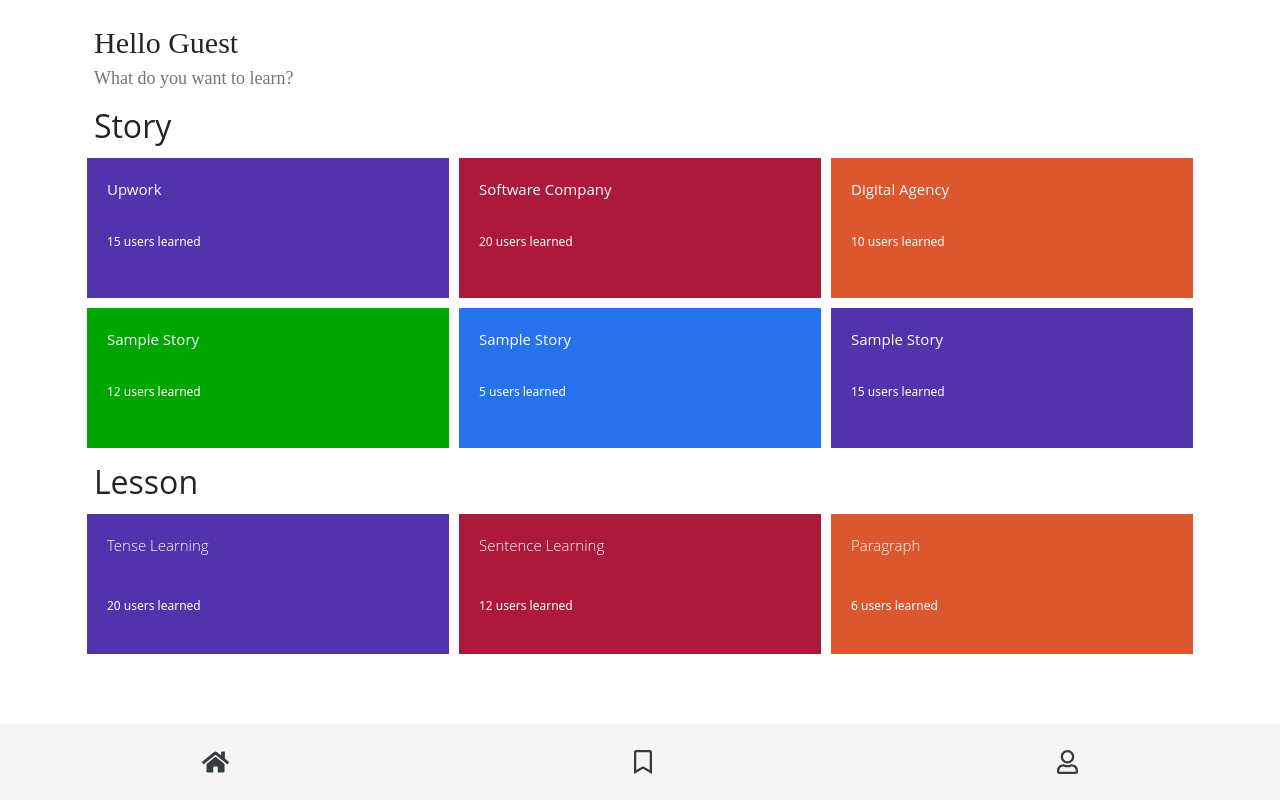
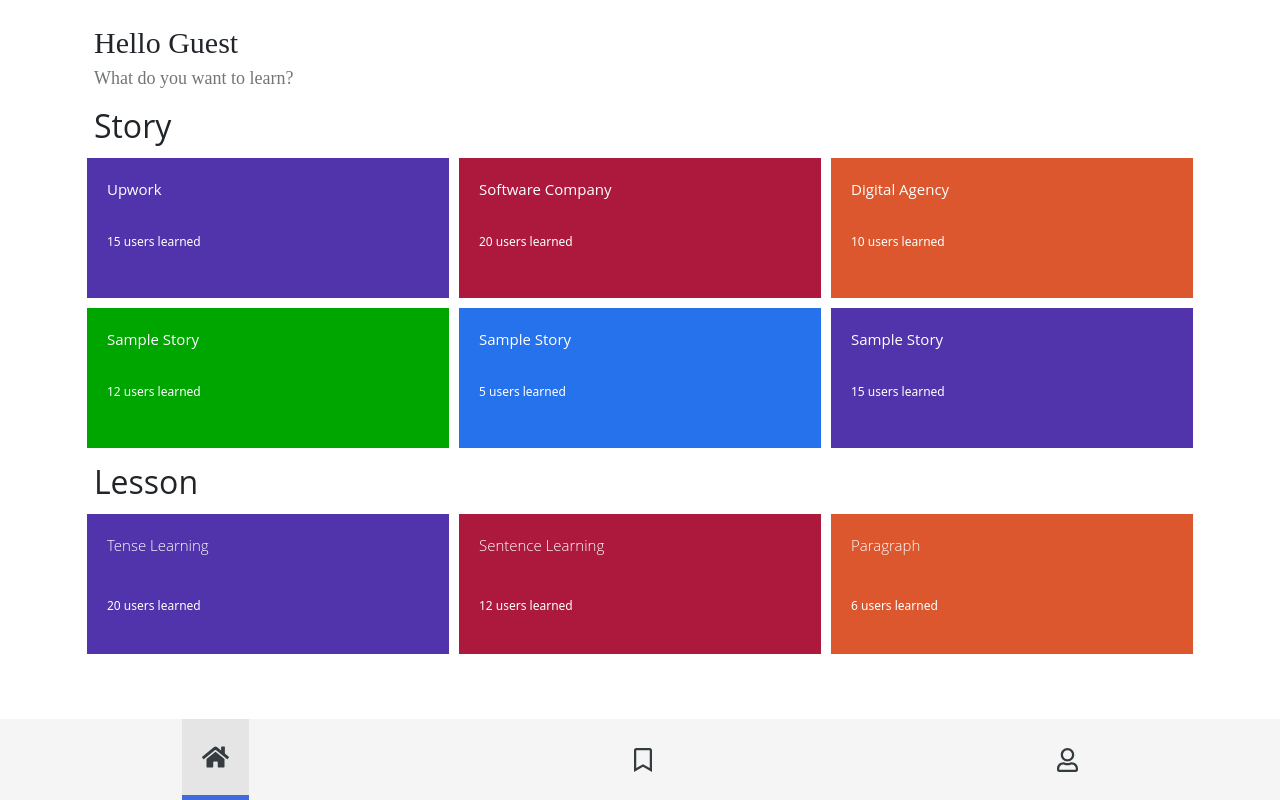
Before and after one commit to nizam5567/Learning, a React (Create React App) app: page / in a window 1280 px wide. Built offline with nearby package versions, Linux system fonts and the light colour scheme.

Commit message:
Resolved issues

```diff
--- a/src/App.css
+++ b/src/App.css
@@ -55,3 +55,8 @@
   padding: 10px;
   position: relative;
 }
+
+.activeBottomLink {
+  background-color: #e5e5e5;
+  border-bottom: 5px solid royalblue;
+}
--- a/src/App.tsx
+++ b/src/App.tsx
@@ -16,6 +16,7 @@ import Login from "./Login";
 import PrivateRoute from "./Utils/PrivateRoute";
 import PublicRoute from "./Utils/PublicRoute";
 import Favorite from "./stories/Favorite";
+import BottomLinks from "./common/BottomLinks";
 
 function App() {
 
@@ -39,7 +40,7 @@ function App() {
           <PrivateRoute path="/result" component={Result} />
           <PrivateRoute path="/favorite" component={Favorite} />
         </Switch>
-
+        <BottomLinks />
       </div>
     </Router>
   );
--- a/src/Dashboard.tsx
+++ b/src/Dashboard.tsx
@@ -138,9 +138,7 @@ export default function Dashboard(props: any) {
                         </div>
                     </div>
                 </div>
-                <div className="dashboardBottom">
-                    <BottomLinks />
-                </div>
+
             </div>
 
         </div>
--- a/src/Login.tsx
+++ b/src/Login.tsx
@@ -29,7 +29,9 @@ const Login = (props: any) => {
         //   else setError("Something went wrong. Please try again later.");
         // });
         setUserSession(username.value, password.value);
-        props.history.push('/dashboard');
+        //props.history.push('/dashboard');
+        var {from} = props.location.state || {from: {pathname: '/'}};
+        props.history.push(from);
     }
 
     return (<div className="outer login">
--- a/src/common/BottomLinks.tsx
+++ b/src/common/BottomLinks.tsx
@@ -1,15 +1,43 @@
 import { faHome } from "@fortawesome/free-solid-svg-icons";
 import { faBookmark, faUser } from "@fortawesome/free-regular-svg-icons";
 import { FontAwesomeIcon } from "@fortawesome/react-fontawesome";
-import { Link } from "react-router-dom";
+import { Link, useLocation } from "react-router-dom";
+import { useState } from "react";
+import { stringify } from "querystring";
 
 const BottomLinks = () => {
+
+    const links = [
+        { id: 1, name: "home", to: "/", icon: faHome, },
+        { id: 2, name: "favorite", to: "/favorite", icon: faBookmark },
+        { id: 3, name: "dashboard", to: "/dashboard", icon: faUser },
+    ];
+
+    const location = useLocation();
+    console.log(location.pathname);
+
+    const path = location.pathname;
+
+    const [active, setActive] = useState<number>();
+    const handleActive = (id: number) => {
+        setActive(id);
+    };
+
     return (
-        <div className="bottomSection">
+        <div className="bottomSection" style={ (path).includes('/storyQuestions') ? {display: "none"}:{}}>
             <div className="mobile-app-icon-bar">
-                <Link to={"/"}><FontAwesomeIcon icon={faHome} /></Link>
+                {links.map((item) => {
+
+                    return <Link to={item.to}
+                        id={item.id.toString()}
+                        //onClick={() => handleActive(item.id)}
+                        className={path === item.to ? "activeBottomLink" : ""}>
+                        <FontAwesomeIcon icon={item.icon} />
+                    </Link>;
+                })}
+                {/* <Link to={"/"}><FontAwesomeIcon icon={faHome} /></Link>
                 <Link to={"/favorite"}><FontAwesomeIcon icon={faBookmark} /></Link>
-                <Link to={"/dashboard"}><FontAwesomeIcon icon={faUser} /></Link>
+                <Link to={"/dashboard"}><FontAwesomeIcon icon={faUser} /></Link> */}
             </div>
         </div>
     );
--- a/src/questions/QueAns.tsx
+++ b/src/questions/QueAns.tsx
@@ -281,7 +281,6 @@ export default function QueAns(props: any) {
 
       <ToastContainer className="p-3" position={'top-center'}>
         <Toast className="d-inline-block m-1" bg={toasterBg} onClose={() => setToastShow(false)} show={toastShow} delay={3000} autohide>
-
           <Toast.Body className={'text-white'}>
             {toasterMsg}
           </Toast.Body>
--- a/src/questions/StoryQuestions.tsx
+++ b/src/questions/StoryQuestions.tsx
@@ -186,21 +186,17 @@ const StoryQuestions = (props: any) => {
       console.log("achievedPointsPercentage", achievedPointsPercentage);
       let achievedVocabularyPointsPercentage = ((resultDetails.vocalbularyPoints || 0) * 100) / (totalResultDetails.vocalbularyPoints || 0);
       let achievedSentencePointsPercentage = ((resultDetails.sentencePoints || 0) * 100) / (totalResultDetails.sentencePoints || 0);
-      console.log("gg", achievedVocabularyPointsPercentage, achievedSentencePointsPercentage);
       let userResultDetails: ResultDetails = resultDetails;
       userResultDetails.totalQue = totalQue;
       if (achievedPointsPercentage < 33) {
-        console.log("story");
         userResultDetails.suggestion = "Read Story";
         userResultDetails.suggestionLink = "/story/" + storyId;
         userResultDetails.suggestionLinkText = "Read Story";
       } else if (achievedPointsPercentage >= 33 && achievedVocabularyPointsPercentage < 33) {
-        console.log("voca");
         userResultDetails.suggestion = "Read Vocabulary";
         userResultDetails.suggestionLink = "/vocabulary/" + storyId;
         userResultDetails.suggestionLinkText = "Learn Vocabulary";
       } else if (achievedPointsPercentage >= 33 && achievedSentencePointsPercentage < 33) {
-        console.log("sen");
         userResultDetails.suggestion = "Read Sentence";
         userResultDetails.suggestionLink = "/sentence/" + storyId;
         userResultDetails.suggestionLinkText = "Learn Sentence";
@@ -213,6 +209,8 @@ const StoryQuestions = (props: any) => {
       //   setIsCompleted(true);
       // }, 2000);
       setIsCompleted(true);
+      const elm = document.querySelector('.bottomSection');
+      (elm as any).style.display = "block";
     }
   }
 
--- a/src/stories/Favorite.tsx
+++ b/src/stories/Favorite.tsx
@@ -86,7 +86,6 @@ export default function Favorite() {
         </div>
 
       </div>
-      <BottomLinks />
 
       <Modal show={showModal} onHide={handleClose}>
         <Modal.Header closeButton>
--- a/src/stories/FlipContent.jsx
+++ b/src/stories/FlipContent.jsx
@@ -111,17 +111,15 @@ class FlipContent extends React.Component {
         //}, 50);
     }
 
-
-
     render() {
         return (
-            <div>
+            <div style={{ overflow: "hidden" }}>
                 <div className="row">
                     <div className="col-md-12" style={{ textAlign: "center", margin: "20px 0 10px" }}>
                         <h2><strong>{this.props.title}</strong></h2>
                     </div>
                 </div>
-                <div style={{ position: "relative" }}>
+                <div style={{ position: "relative", overflow: "hidden" }}>
                     <div className="container" style={{ margin: "0 auto", width: "calc(100% - 55px)" }}>
                         {this.state.isSetWindowHeight && <HTMLFlipBook
                             width={550}
--- a/src/stories/StoryDetails.tsx
+++ b/src/stories/StoryDetails.tsx
@@ -26,6 +26,10 @@ const StoryDetails = (props: any) => {
         // { id: 5, storyId: 1, content: "dialog 5", contentBangla: "" },
         // { id: 6, storyId: 1, content: "dialog 6", contentBangla: "" }
     ];
+
+    const dialogsDataByStoryId = dialogsData.filter((item: any) => {
+        return item.storyId === storyId;
+    });
 
     const showNoOfDialog = 2;
     let startingIdx = 0;
@@ -119,8 +123,9 @@ const StoryDetails = (props: any) => {
             </MDBContainer>
          */}
 
-            <FlipContent storyId={storyId} title={storyData?.title} content={dialogsData} />
-            <BottomLinks />
+            {dialogsDataByStoryId.length > 0 && <FlipContent storyId={storyId}
+                title={storyData?.title}
+                content={dialogsData} />}
         </div>
     );
 }
--- a/src/tags/TagList.tsx
+++ b/src/tags/TagList.tsx
@@ -79,11 +79,15 @@ export default function TagList() {
 
       <div className="container bootstrap snippets bootdey appStoryContent">
         <div className="row">
-          <div className="col-md-12">
+          <div className="col-9">
             <div className="userName">Hello {userName}</div>
             <div className="tagLine">What do you want to learn?</div>
           </div>
+          <div className="col-3" style={{ paddingTop: "60px", display: token ? "none" : "block" }}>
+            {/* <Link to={'/login'} className="btn btn-secondary">Login</Link> */}
+          </div>
         </div>
+
         <div className="row">
           <div className="col-md-12">
             <h2><strong>Story</strong></h2>
@@ -166,7 +170,6 @@ export default function TagList() {
           </div>
         </div>
       </div>
-      <BottomLinks />
 
       <Modal show={showModal} onHide={handleClose}>
         <Modal.Header closeButton>
```
Lines whose indentation alone changed are shown as unchanged.
